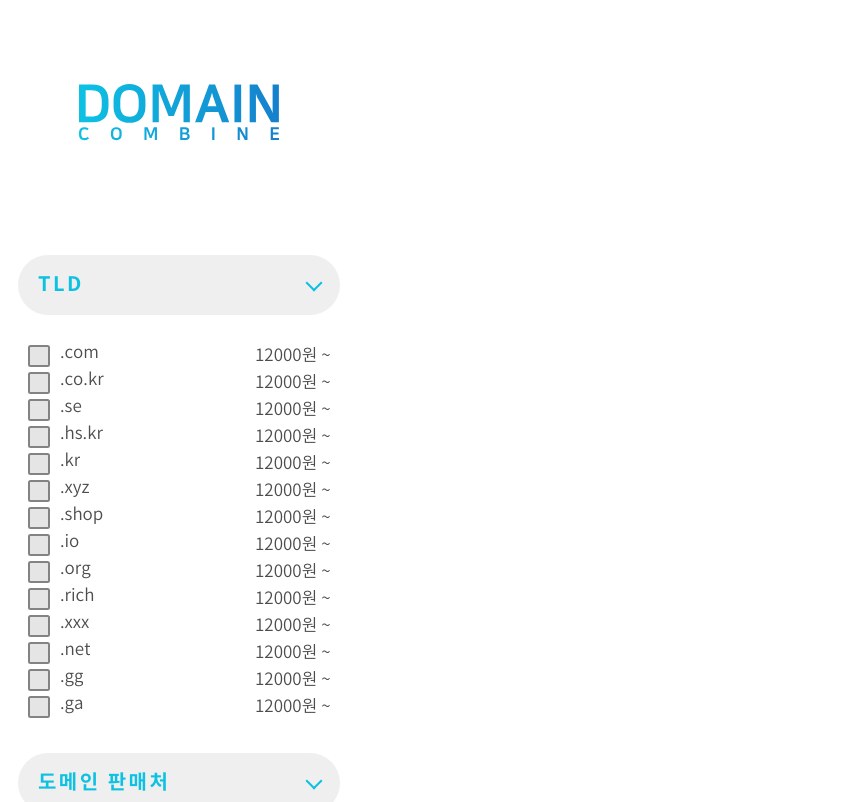
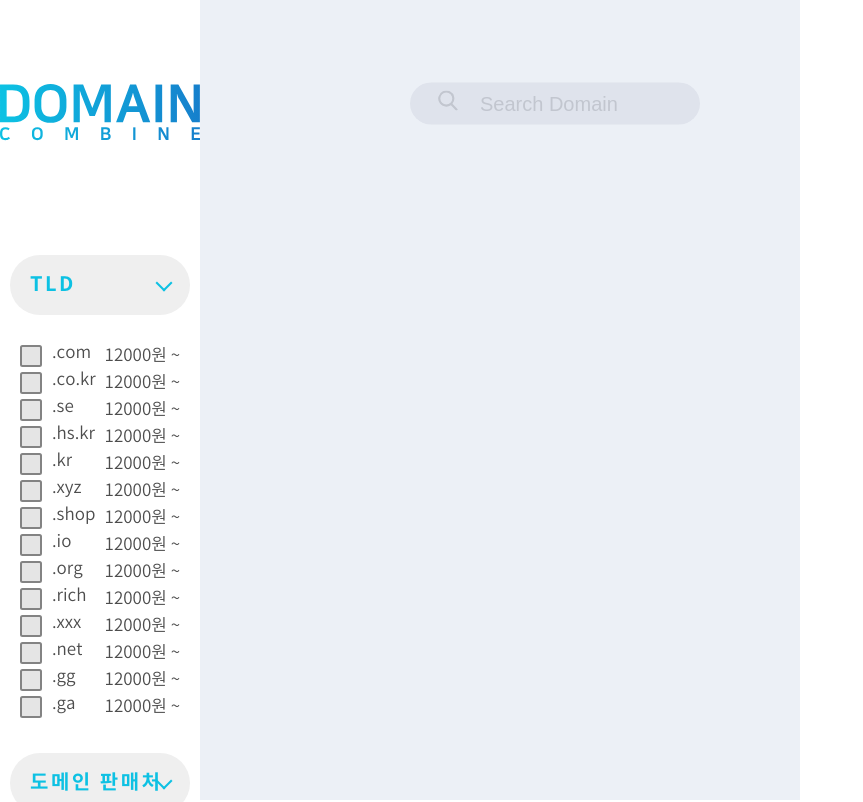
Before and after one commit to domain-combine/dc-front, a React app: page /search/1 in a window 1280 px wide. Shown: the top 802 px of the page, without its empty margins (0-863 px from the left). Built offline with nearby package versions, Linux system fonts and the light colour scheme.

Commit message:
SearchPageSearchInput 추가

```diff
--- /dev/null
+++ b/src/container/SearchPage.scss
@@ -0,0 +1,5 @@
+.SearchPage {
+  height: 100%;
+  background-color: #ecf0f6;
+  display: flex;
+}
--- a/src/container/SearchPage.tsx
+++ b/src/container/SearchPage.tsx
@@ -1,16 +1,18 @@
-import * as React from 'react';
-import SearchPageBar from '../components/SearchPage/SearchPageBar';
+import * as React from "react";
+import SearchPageBar from "../components/SearchPage/SearchPageBar";
+import SearchPageSearchInput from "../components/SearchPage/SearchPageSearchInput";
 
-interface SearchPageProps {
+import "./SearchPage.scss";
 
-}
+interface SearchPageProps {}
 
-const SearchPage = ({}:SearchPageProps) => {
+const SearchPage = ({  }: SearchPageProps) => {
   return (
-    <div className="SearchPage">
-      <SearchPageBar tldList={['']}/>
+    <div className="SearchPage" style={{ width: window.screen.width }}>
+      <SearchPageBar tldList={[""]} />
+      <SearchPageSearchInput />
     </div>
-  )
-}
+  );
+};
 
 export default SearchPage;
```
